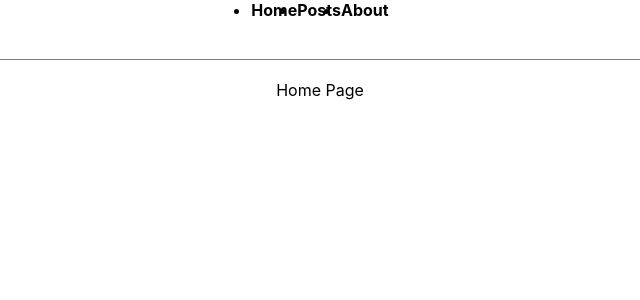
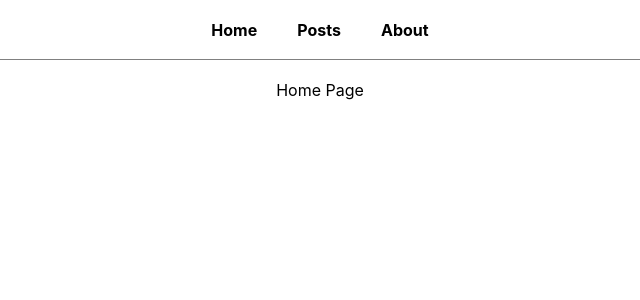
Before and after one commit to FourSqweez/nextjs-ts-basic-tailwind, a Next.js app: page / in a window 1280 px wide. Shown: the top 300 px of the page, without its empty margins (320-960 px from the left). Built offline with nearby package versions, Linux system fonts and the light colour scheme.

Commit message:
Add : add css and edit

```diff
--- a/styles/app.css
+++ b/styles/app.css
@@ -14,12 +14,25 @@
    height: 100%;
    display: flex;
    justify-content: center;
+   align-items: center;
    border-bottom: 1px solid gray;
    margin: 0;
    padding: 0;
    padding: 0 20px;
 }
+.nav-list{
+   padding-inline-start: 0 5px;
+   margin: 0 20px;
+}
 
 .list {
    font-weight: bold;
 }
+
+.list.active{
+   color: red;
+}
+
+.post-link {
+   font-weight: bold;
+}
--- a/styles/globals.css
+++ b/styles/globals.css
@@ -14,3 +14,7 @@ a {
 * {
   box-sizing: border-box;
 }
+
+li {
+  list-style: none;
+}
```
